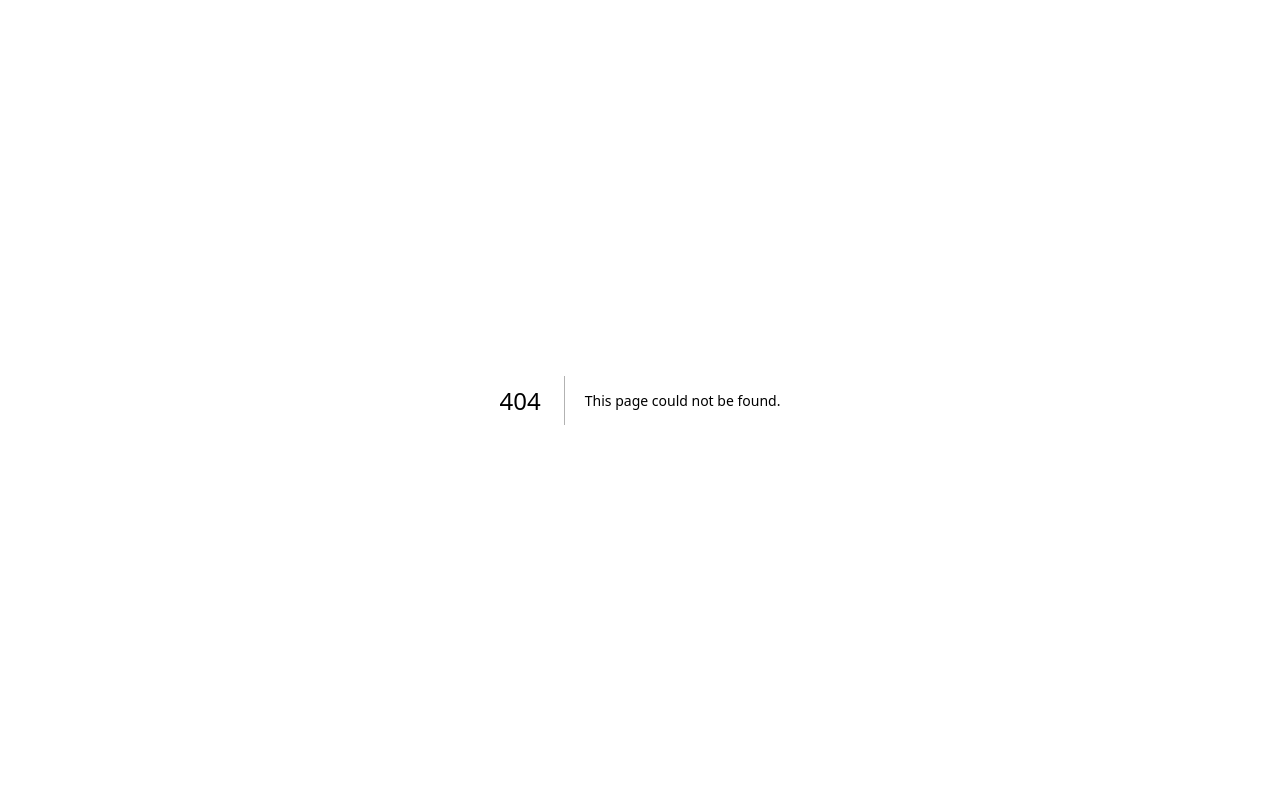
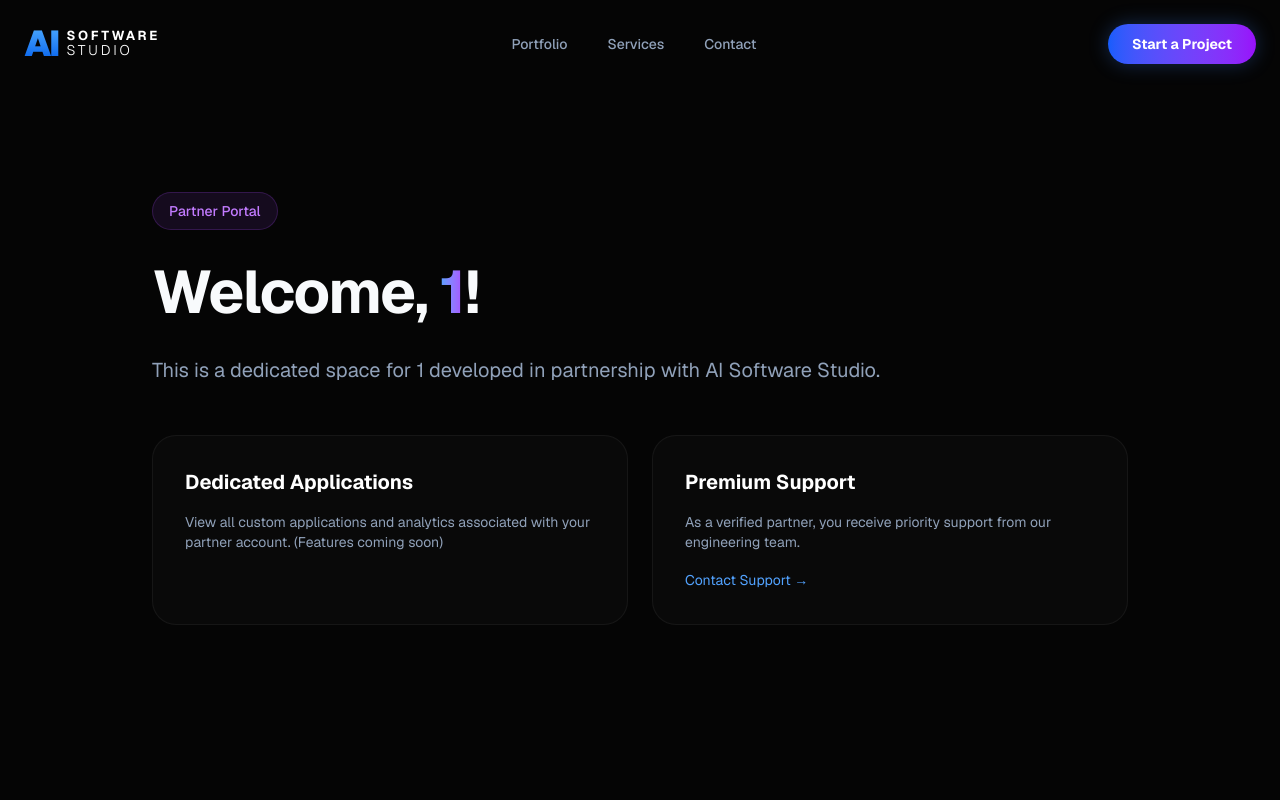
Before and after one commit to dinhphu290998/aisoftwarestudio, a Next.js app: page /partner/1 in a window 1280 px wide. Before the commit this address had no page. Shown: the top 800 px of the page. Built offline with nearby package versions, Linux system fonts and the light colour scheme.

Commit message:
feat: implement wildcard subdomains via proxy routing

```diff
--- /dev/null
+++ b/src/app/partner/[subdomain]/page.tsx
@@ -0,0 +1,56 @@
+import { Header } from "@/components/Header";
+import { Footer } from "@/components/Footer";
+
+// We use async params to get the [subdomain] from the URL
+interface PageProps {
+  params: Promise<{ subdomain: string }>;
+}
+
+export default async function PartnerPage({ params }: PageProps) {
+  const { subdomain } = await params;
+
+  // Capitalize the subdomain for display
+  const partnerName = subdomain.charAt(0).toUpperCase() + subdomain.slice(1);
+
+  return (
+    <main className="min-h-screen bg-[#050505] text-slate-50 flex flex-col font-sans">
+      <Header />
+
+      <section className="flex-1 w-full max-w-5xl mx-auto px-6 pt-48 pb-32 z-10 relative">
+        <div className="inline-flex items-center gap-2 px-4 py-2 rounded-full bg-purple-500/10 border border-purple-500/20 text-purple-400 text-sm font-medium mb-8">
+          Partner Portal
+        </div>
+        <h1 className="text-4xl md:text-6xl font-bold tracking-tight mb-8">
+          Welcome, <span className="text-transparent bg-clip-text bg-gradient-to-r from-blue-400 to-purple-500">{partnerName}</span>!
+        </h1>
+
+        <div className="prose prose-invert prose-slate max-w-none">
+          <p className="text-slate-400 leading-relaxed text-xl mb-6">
+            This is a dedicated space for {partnerName} developed in partnership with AI Software Studio.
+          </p>
+
+          <div className="grid grid-cols-1 md:grid-cols-2 gap-6 mt-12">
+            <div className="p-8 rounded-3xl bg-white/[0.02] border border-white/5">
+              <h3 className="text-xl font-bold text-white mb-4">Dedicated Applications</h3>
+              <p className="text-slate-400 text-sm">
+                View all custom applications and analytics associated with your partner account. (Features coming soon)
+              </p>
+            </div>
+
+            <div className="p-8 rounded-3xl bg-white/[0.02] border border-white/5">
+              <h3 className="text-xl font-bold text-white mb-4">Premium Support</h3>
+              <p className="text-slate-400 text-sm mb-4">
+                As a verified partner, you receive priority support from our engineering team.
+              </p>
+              <a href="mailto:aisoftwaresupport@gmail.com" className="text-blue-400 text-sm hover:underline">
+                Contact Support →
+              </a>
+            </div>
+          </div>
+        </div>
+      </section>
+
+      <Footer />
+    </main>
+  );
+}
--- /dev/null
+++ b/src/proxy.ts
@@ -0,0 +1,56 @@
+import { NextResponse } from "next/server";
+import type { NextRequest } from "next/server";
+
+export const config = {
+  matcher: [
+    /*
+     * Match all request paths except for the ones starting with:
+     * - api (API routes)
+     * - _next/static (static files)
+     * - _next/image (image optimization files)
+     * - icon.svg (favicon)
+     * - favicon.ico
+     */
+    '/((?!api|_next/static|_next/image|favicon.ico|icon.svg).*)',
+  ],
+};
+
+export function proxy(request: NextRequest) {
+  const url = request.nextUrl.clone();
+
+  // Get hostname (e.g. 'amobear.aisoftwarestudio.co', 'localhost:3000')
+  const hostname = request.headers.get("host") || "";
+
+  // Exclude static assets that might bypass the matcher somehow
+  if (
+    url.pathname.startsWith("/_next") ||
+    url.pathname.startsWith("/api") ||
+    url.pathname.includes(".")
+  ) {
+    return NextResponse.next();
+  }
+
+  const isLocalhost = hostname.includes("localhost") || hostname.includes("127.0.0.1");
+
+  let subdomain = "";
+  if (!isLocalhost) {
+    // Expected formats:
+    // aisoftwarestudio.co (no subdomain)
+    // www.aisoftwarestudio.co (www subdomain - treat as root)
+    // amobear.aisoftwarestudio.co (partner subdomain)
+    const parts = hostname.split(".");
+    if (parts.length >= 3) {
+      // E.g. amobear.aisoftwarestudio.co -> parts[0] is 'amobear'
+      subdomain = parts[0];
+    }
+  }
+
+  // If there is a valid subdomain that isn't 'www', rewrite to /partner/[subdomain]
+  if (subdomain && subdomain !== "www") {
+    // Rewrite the URL to the dynamic partner route
+    url.pathname = `/partner/${subdomain}${url.pathname}`;
+    return NextResponse.rewrite(url);
+  }
+
+  return NextResponse.next();
+}
```
